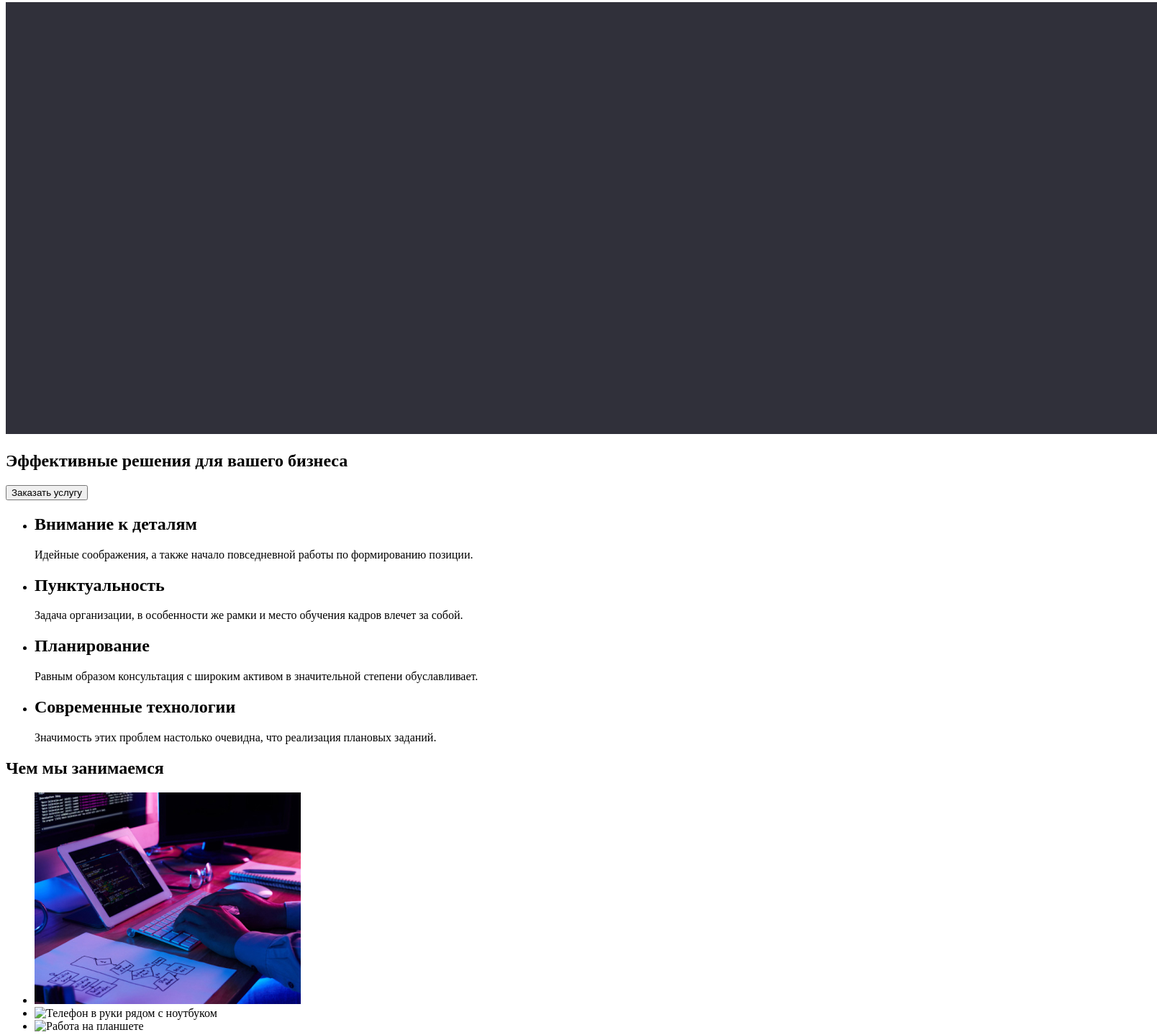
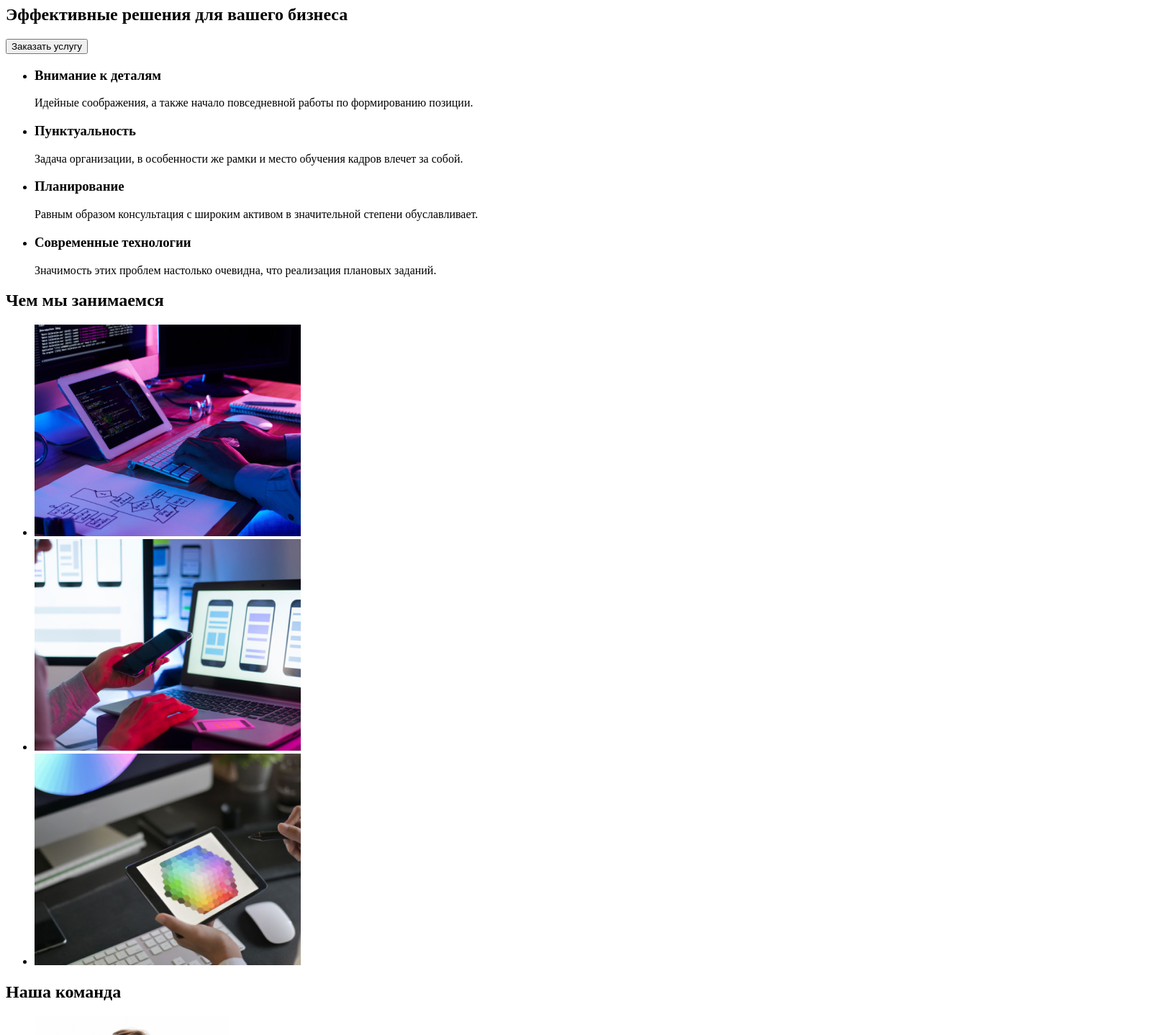
Before and after one commit to Perlei-O/goit-markup-hw-01, a plain HTML site: page index.html in a window 1280 px wide. Shown: the part 161-1599 px from the top of the page at 72% size, 1608 px wide, since content can reach past the window. Drawn offline with Linux system fonts and the light colour scheme.

Commit message:
Исправляет ошибки предыдущего файла

```diff
--- a/index.html
+++ b/index.html
@@ -26,36 +26,34 @@
 
   </header>
 <main>
-  <div>
       <section>
-          <img src="./images/Bg.jpg" alt="Черный фон" width="1600">
           <h1>Эффективные решения для вашего бизнеса</h1>
-         <button>Заказать услугу</button>
+         <button type="button">Заказать услугу</button>
 
       </section>
 
       <section>
           <ul>
               <li>
-                  <h2>Внимание к деталям</h2>
+                  <h3>Внимание к деталям</h3>
                   <p>Идейные соображения, а также начало повседневной работы по формированию позиции.</p>
               </li>
           </ul>
           <ul>
               <li>
-                  <h2>Пунктуальность</h2>
+                  <h3>Пунктуальность</h3>
                   <p>Задача организации, в особенности же рамки и место обучения кадров влечет за собой.</p>
               </li>
           </ul>
           <ul>
               <li>
-                  <h2>Планирование</h2>
+                  <h3>Планирование</h3>
                   <p>Равным образом консультация с широким активом в значительной степени обуславливает.</p>
               </li>
           </ul>
           <ul>
               <li>
-                  <h2>Современные технологии</h2>
+                  <h3>Современные технологии</h3>
                   <p>Значимость этих проблем настолько очевидна, что реализация плановых заданий.</p>
               </li>
           </ul>
@@ -64,9 +62,9 @@
       <section>
          <h2>Чем мы занимаемся</h2>
          <ul>
-             <li><img src="./images/img.jpg" alt="Печатание на клавитуре" width="370"></li>
-             <li><img src="./images/img(1).jpg" alt="Телефон в руки рядом с ноутбуком" width="370"></li>
-             <li> <img src="./images/img(2).jpg" alt="Работа на планшете" width="370"></li>
+             <li><img src="./images/pagelaptop.jpg" alt="Печатание на клавитуре" width="370"></li>
+             <li><img src="./images/pagephone.jpg" alt="Телефон в руки рядом с ноутбуком" width="370"></li>
+             <li> <img src="./images/pagetablet.jpg" alt="Работа на планшете" width="370"></li>
          </ul>
       </section>
 
@@ -97,17 +95,17 @@
 
       </section>
 
-  </div>
     </main>
 
     <footer>
+          <a href="">WebStudio</a>
+        <address>
         <ul>
-        <li><a href="">WebStudio</a></li>
-        <li><address >г. Киев, пр-т Леси Украинки, 26</address></li>
+        <li> <a href="">г. Киев, пр-т Леси Украинки, 26</a></li>
         <li><a href="mailto:info@example.com">info@example.com</a></li>
         <li><a href="tel:+380991111111">+380991111111</a></li>
-
-</ul>
+        </ul>
+        </address>
     </footer>
 
 </body>
```
Also changed, not shown: images/Bg.jpg (deleted), images/pagelaptop.jpg (renamed from images/img.jpg), images/pagephone.jpg (renamed from images/img (1).jpg), images/pagetablet.jpg (renamed from images/img (2).jpg).
